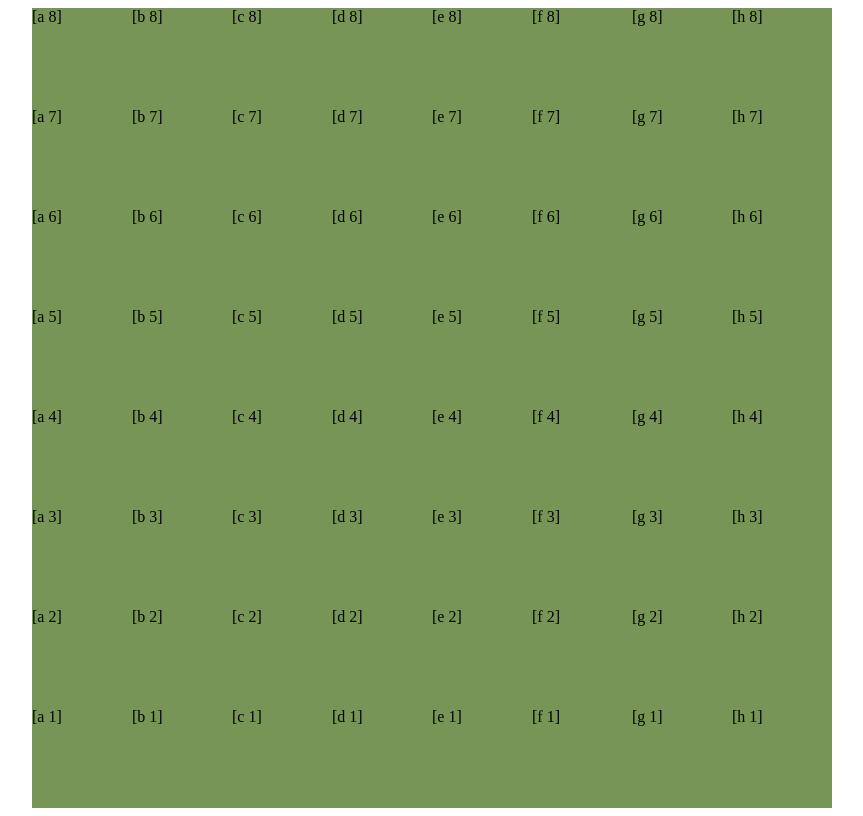
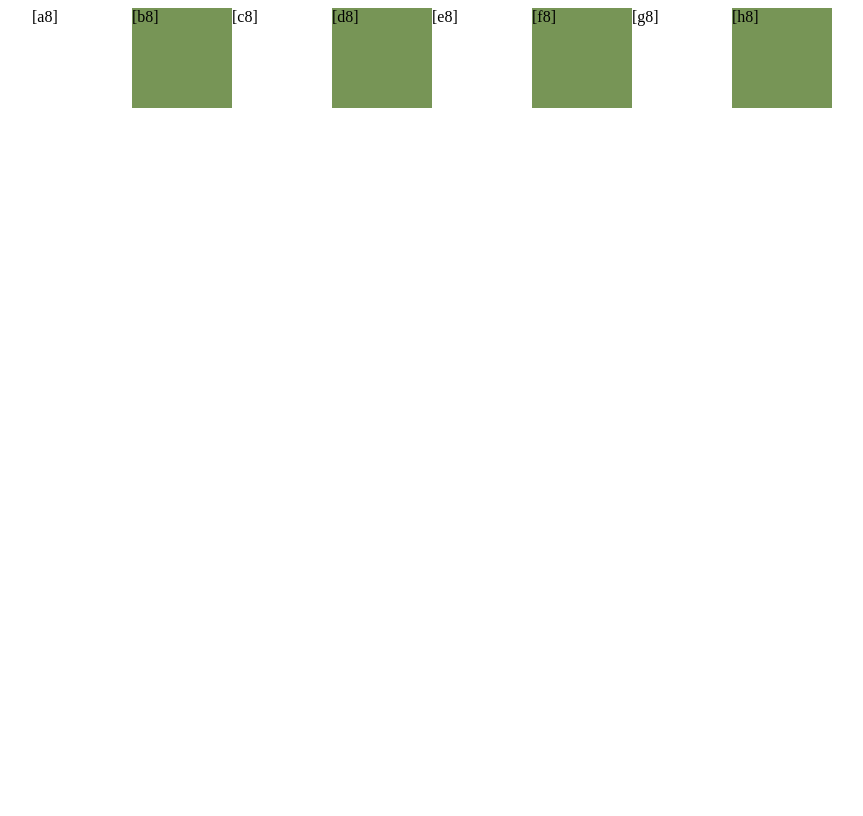
Before and after one commit to yoonisali/Chess-Capstone, a React (Create React App) app: page / in a window 1280 px wide. Shown: the whole page, without its empty margins (208-1071 px from the left). Built offline with nearby package versions, Linux system fonts and the light colour scheme.

Commit message:
WIP add conditional that will render whether a green or white tile comes next

```diff
--- a/src/components/Chessboard.jsx
+++ b/src/components/Chessboard.jsx
@@ -5,16 +5,25 @@ const horizontalAxis = ["a", "b", "c", "d", "e", "f", "g", "h"]
 
 function Chessboard() {
   let board = [];
-  for(let j = verticalAxis.length - 1; j >= 0; j--) {
-    for(let i = 0; i < horizontalAxis.length; i++) {
-      board.push (
-      <div className="tile">[{horizontalAxis[i]} {verticalAxis[j]}]</div>
-      )
+
+  for (let j = verticalAxis.length - 1; j >= 0; j--) {
+    for (let i = 0; i < horizontalAxis.length; i++) {
+      const number = j + i + 2;
+
+      if (number % 2 === 0) {
+        board.push(
+          <div className="tile green-tile">[{horizontalAxis[i]}{verticalAxis[j]}]</div>
+        )
+      } else {
+        board.push(
+          <div className="tile white-tile">[{horizontalAxis[i]}{verticalAxis[j]}]</div>
+        )
+      }
     }
+    return (
+      <div id="chessboard">{board}</div>
+    )
   }
-  return (
-    <div id="chessboard">{board}</div>
-  )
 }
 
 export default Chessboard;
--- a/src/index.css
+++ b/src/index.css
@@ -3,13 +3,15 @@
   place-content: center;
   height: 100vh;
 }
+/* ----------------------------------------- */
 
+/*ChessBoard Styling*/
 
 #chessboard {
-  display: grid;
+  display: flex;
   grid-template-columns: repeat(8, 100px);
   grid-template-rows: repeat(8, 100px);
-  background-color: #779556;
+
   width: 800px;
   height: 800px;
 }
@@ -18,3 +20,11 @@
   width: 100px;
   height: 100px;
 }
+
+#chessboard .white-tile {
+  background-color: white;
+}
+
+#chessboard .green-tile {
+  background-color: #779556;
+}
```
